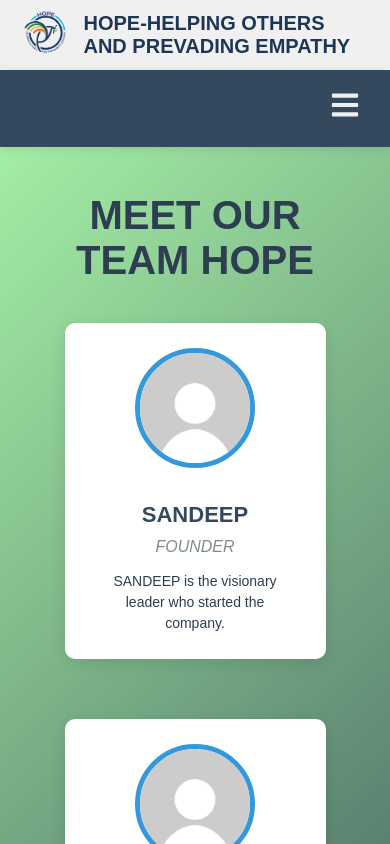
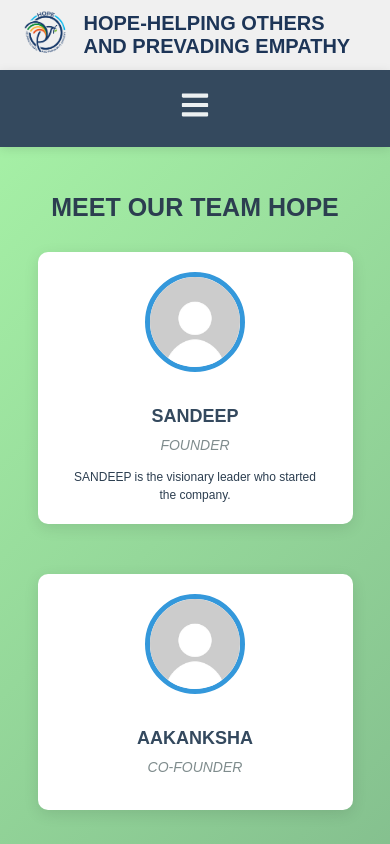
Before and after one commit to Achyutha-reddy/HOPE_VJIT, a React (Create React App) app: page /teams/hope in a window 390 px wide. Shown: the top 844 px of the page. Built offline with nearby package versions, Linux system fonts and the light colour scheme.

Commit message:
first commit

```diff
--- a/src/App.css
+++ b/src/App.css
@@ -1,38 +1,92 @@
-.App {
-  text-align: center;
-}
-
-.App-logo {
-  height: 40vmin;
-  pointer-events: none;
-}
-
-@media (prefers-reduced-motion: no-preference) {
-  .App-logo {
-    animation: App-logo-spin infinite 20s linear;
-  }
-}
-
-.App-header {
-  background-color: #282c34;
+/* General Styles */
+body, html {
+  margin: 0;
+  padding: 0;
+  font-family: Arial, sans-serif;
   min-height: 100vh;
   display: flex;
   flex-direction: column;
-  align-items: center;
-  justify-content: center;
-  font-size: calc(10px + 2vmin);
-  color: white;
 }
 
-.App-link {
-  color: #61dafb;
+.App {
+  display: flex;
+  flex-direction: column;
+  min-height: 100vh;
 }
 
-@keyframes App-logo-spin {
-  from {
-    transform: rotate(0deg);
+/* Sticky Header */
+header {
+  position: sticky;
+  top: 0;
+  z-index: 1000; /* Keeps the header above other elements */
+  background-color: #282c34;
+  color: white;
+  padding: 10px 20px;
+  box-shadow: 0px 2px 10px rgba(0, 0, 0, 0.1);
+}
+
+header h1 {
+  margin: 0;
+  font-size: 1.5rem;
+}
+
+/* Sticky Navbar */
+.navbar {
+  position: sticky;
+  top: 50px; /* Offset for header height */
+  z-index: 999;
+  background-color: #444;
+  color: white;
+  display: flex;
+  justify-content: space-around;
+  padding: 10px 0;
+  box-shadow: 0px 1px 8px rgba(0, 0, 0, 0.1);
+}
+
+.navbar a {
+  color: white;
+  text-decoration: none;
+  font-size: 1rem;
+  padding: 10px 15px;
+  transition: background-color 0.3s, color 0.3s;
+}
+
+/* Main Content */
+main {
+  flex: 1; /* Allows the main content to expand and fill available space */
+  padding: 20px;
+  background-color: #f9f9f9;
+}
+
+/* Sticky Footer */
+footer {
+  position: sticky;
+  bottom: 0;
+  z-index: 1000;
+  background: linear-gradient(135deg, #4a90e2, #9013fe);
+  color: white;
+  padding: 10px 20px;
+  text-align: center;
+  font-size: 0.9rem;
+  box-shadow: 0px -2px 10px rgba(0, 0, 0, 0.1);
+}
+
+footer p {
+  margin: 0;
+}
+
+/* Responsive Adjustments */
+@media (max-width: 768px) {
+  header h1 {
+    font-size: 1.2rem;
   }
-  to {
-    transform: rotate(360deg);
+
+  .navbar {
+    flex-direction: column;
+    align-items: center;
+  }
+
+  .navbar a {
+    margin: 5px 0;
   }
 }
--- a/src/components/Footer/footer.css
+++ b/src/components/Footer/footer.css
@@ -11,6 +11,7 @@ body {
   background: linear-gradient(135deg, #4a90e2, #9013fe);
   color: #fff;
   padding: 20px 0;
+  height: max-content;
   margin-top: auto; /* Ensures the footer is at the bottom if content is short */
   position: relative; /* Required for sticky behavior */
   z-index: 10;
--- a/src/pages/Teams/Hope/hope.css
+++ b/src/pages/Teams/Hope/hope.css
@@ -1,10 +1,8 @@
-/* hope.css */
-
+/* General Styles */
 .team-container {
   padding: 20px;
   text-align: center;
-  height:1400px;
-  padding-right: 200px;
+  min-height: 100vh; /* Ensures content fills the screen */
   overflow: hidden;
 }
 
@@ -16,26 +14,30 @@
   margin-top: 25px;
 }
 
+/* Team Members Grid */
 .team-members {
   display: grid;
-  grid-template-columns: repeat(auto-fill, minmax(250px, 1fr));
+  grid-template-columns: repeat(auto-fill, minmax(250px, 1fr)); /* Auto-responsive grid */
   gap: 20px;
   justify-items: center;
 }
 
+/* Individual Team Member Card */
 .team-member {
   background-color: #f9f9f9;
   padding: 20px;
   border-radius: 10px;
   box-shadow: 0 4px 8px rgba(0, 0, 0, 0.1);
   text-align: center;
-  transition: transform 0.3s ease-in-out;
+  transition: transform 0.3s ease-in-out, box-shadow 0.3s ease-in-out;
 }
 
 .team-member:hover {
   transform: translateY(-10px);
+  box-shadow: 0 8px 16px rgba(0, 0, 0, 0.2);
 }
 
+/* Team Member Image */
 .team-member-image {
   width: 150px;
   height: 150px;
@@ -44,6 +46,7 @@
   margin-bottom: 10px;
 }
 
+/* Team Member Info */
 .team-member-info {
   color: #555;
 }
@@ -58,8 +61,7 @@
   font-size: 1em;
   font-style: italic;
   color: #888;
-  margin: 1px 0;
-
+  margin: 5px 0;
 }
 
 .team-member-description {
@@ -67,3 +69,85 @@
   color: #666;
   margin-top: 10px;
 }
+
+/* Responsive Adjustments */
+
+/* For Large Screens (Desktops, Laptops) */
+@media (min-width: 1024px) {
+  .team-title {
+    font-size: 2.5em;
+  }
+
+  .team-member {
+    padding: 30px;
+  }
+
+  .team-member-name {
+    font-size: 1.5em;
+  }
+
+  .team-member-description {
+    font-size: 1em;
+  }
+}
+
+/* For Medium Screens (Tablets) */
+@media (min-width: 768px) and (max-width: 1023px) {
+  .team-title {
+    font-size: 2.2em;
+  }
+
+  .team-member {
+    padding: 25px;
+  }
+
+  .team-member-image {
+    width: 120px;
+    height: 120px;
+  }
+
+  .team-member-name {
+    font-size: 1.3em;
+  }
+
+  .team-member-description {
+    font-size: 0.95em;
+  }
+}
+
+/* For Small Screens (Mobile Phones) */
+@media (max-width: 767px) {
+  .team-container {
+    padding: 15px;
+  }
+
+  .team-title {
+    font-size: 1.8em;
+  }
+
+  .team-members {
+    grid-template-columns: 1fr; /* Single column layout */
+    gap: 15px;
+  }
+
+  .team-member {
+    padding: 20px;
+  }
+
+  .team-member-image {
+    width: 100px;
+    height: 100px;
+  }
+
+  .team-member-name {
+    font-size: 1.2em;
+  }
+
+  .team-member-position {
+    font-size: 0.95em;
+  }
+
+  .team-member-description {
+    font-size: 0.85em;
+  }
+}
--- a/src/pages/Teams/WomenWings/womenwings.css
+++ b/src/pages/Teams/WomenWings/womenwings.css
@@ -1,9 +1,9 @@
 /* Overall Container for Team */
 .team-container {
-    padding: 50px;
+  padding: 50px 20px;
   background: linear-gradient(135deg, #a6f1a6, #2c3e50);
   text-align: center;
-    height: 1400px;
+  min-height: 100vh;
   box-shadow: 0 8px 20px rgba(0, 0, 0, 0.2);
 }
 
@@ -32,6 +32,7 @@
   background-color: #ffffff;
   border-radius: 10px;
   width: 280px;
+  max-width: 90%;
   padding: 25px;
   box-shadow: 0 4px 15px rgba(0, 0, 0, 0.1);
   transition: transform 0.3s ease, box-shadow 0.3s ease;
@@ -113,7 +114,7 @@
     opacity: 0;
   }
   100% {
-      transform: translateY(-50);
+    transform: translateY(0);
     opacity: 1;
   }
 }
@@ -127,6 +128,51 @@
 
   .team-member {
     width: 90%;
+    margin-bottom: 20px;
+  }
+
+  .team-title {
+    font-size: 30px;
     margin-bottom: 30px;
   }
+
+  .team-member-name {
+    font-size: 20px;
   }
+
+  .team-member-position {
+    font-size: 15px;
+  }
+
+  .team-member-description {
+    font-size: 13px;
+  }
+}
+
+/* Extra Small Screens (Mobile Phones) */
+@media (max-width: 480px) {
+  .team-title {
+    font-size: 25px;
+  }
+
+  .team-member {
+    padding: 20px;
+  }
+
+  .team-member-image {
+    width: 100px;
+    height: 100px;
+  }
+
+  .team-member-name {
+    font-size: 18px;
+  }
+
+  .team-member-position {
+    font-size: 14px;
+  }
+
+  .team-member-description {
+    font-size: 12px;
+  }
+}
```
Lines whose indentation alone changed are shown as unchanged.
